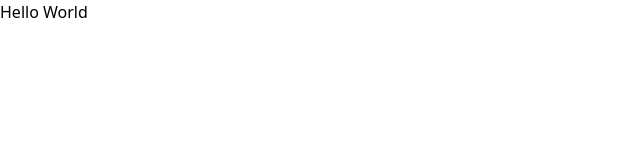
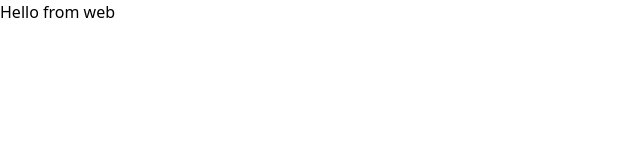
Before and after one commit to AllTwinkleStars/piotrek, a Next.js app: page / in a window 1280 px wide. Shown: the top 160 px of the page, without its empty margins (0-640 px from the left). Built offline with nearby package versions, Linux system fonts and the light colour scheme.

Commit message:
change main in test branch

```diff
--- a/app/page.js
+++ b/app/page.js
@@ -1,5 +1,5 @@
 export default function Home() {
   return (
-    <main>Hello World</main>
+    <main>Hello from web</main>
   )
 }
```
